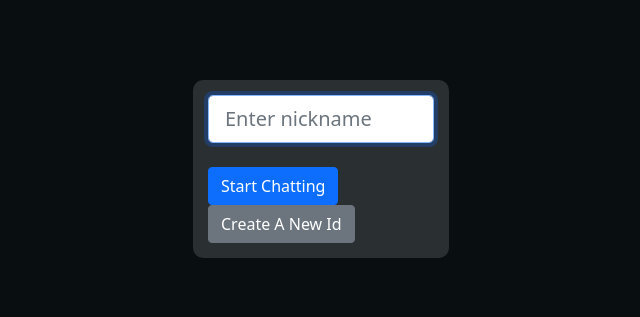
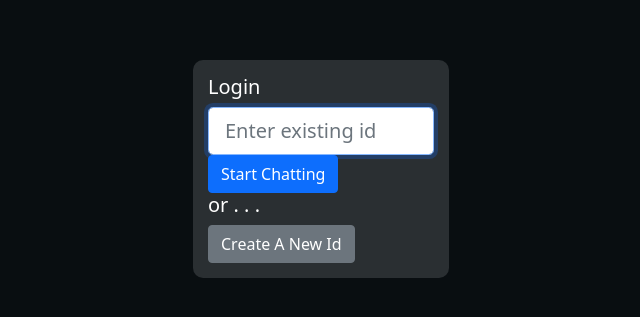
Before and after one commit to YotamZiv298/chat-app, a React (Create React App) app in the folder client/: page /login in a window 1280 px wide. Shown: the part 231-548 px from the top of the page, without its empty margins (319-959 px from the left). Built offline with nearby package versions, Linux system fonts and the light colour scheme; no server answers; the HTML template or start-up script is replaced by a standard one.

Commit message:
Commented unnecessary code

```diff
--- a/client/src/components/login/Login.tsx
+++ b/client/src/components/login/Login.tsx
@@ -1,4 +1,4 @@
-import React, { useRef, useState } from 'react';
+import React, { useRef } from 'react';
 import { Button, Col, Container, Form, Row } from 'react-bootstrap';
 import { useHistory } from 'react-router-dom';
 
@@ -15,7 +15,7 @@ type LoginProps = {
 
 const Login = (props: LoginProps) => {
     const idRef = useRef<HTMLInputElement>(null);
-    const [formNickname, setFormNickname] = useState('');
+    // const [formNickname, setFormNickname] = useState('');
 
     let nav = useHistory();
 
@@ -67,25 +67,27 @@ const Login = (props: LoginProps) => {
                     <Col md={{ span: 4, offset: 4 }}>
                         <div className='login-container'>
                             <Form onSubmit={handleSubmit}>
+                                <h5 style={{ color: 'white' }}>Login</h5>
                                 <Form.Control
                                     type='text'
                                     size='lg'
                                     autoFocus
-                                    placeholder='Enter nickname'
-                                    value={formNickname}
-                                    onChange={(e) => {
-                                        setFormNickname(e.target.value);
-                                    }}
+                                    placeholder='Enter existing id'
+                                    // value={formNickname}
+                                    // onChange={(e) => {
+                                    //     setFormNickname(e.target.value);
+                                    // }}
                                     ref={idRef}
                                     required
                                 />
-                                <br />
+                                {/* <br /> */}
                                 <Button
                                     type='submit'
                                     className='login-submit-button'
                                 >
                                     Start Chatting
                                 </Button>
+                                <h5 style={{ color: 'white' }}>or . . .</h5>
                                 <Button
                                     onClick={createNewId}
                                     variant='secondary'
```
